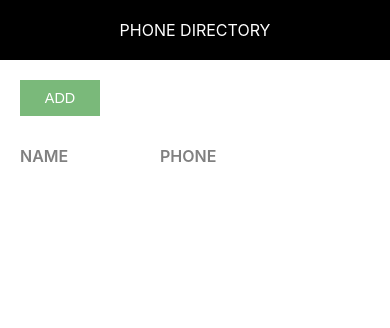
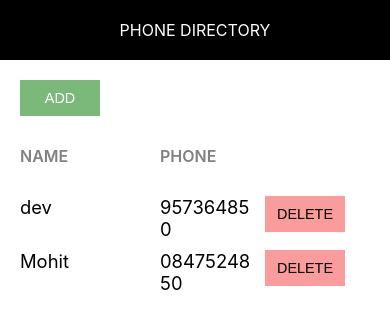
Before and after one commit to devkrishn/phone-directory, a React (Create React App) app: page / in a window 390 px wide. Shown: the top 328 px of the page. Built offline with nearby package versions, Linux system fonts and the light colour scheme.

Commit message:
Added ‘PhoneDirectory’ as smart component, renamed ‘App’ as ‘ShowSubscribers’ and converted ‘AddSubscribers’ and ‘ShowSubscribers’ as dumb components

```diff
--- a/src/AddSubscriber.js
+++ b/src/AddSubscriber.js
@@ -22,6 +22,12 @@ class AddSubscriber extends Component{
         console.log(this.state);
     }
 
+    onFormSubmitted = (e) => {
+        e.preventDefault();
+        this.props.addSubscriberHandler(this.state);
+        this.setState({id: 0, name: '', phone: ''})
+    }
+
     render(){
         const {name, phone} = this.state;
         return(
@@ -29,7 +35,7 @@ class AddSubscriber extends Component{
                 <Header heading="Add Subscriber"/>
                 <div className="component-body-container">
                     <button className="custom-btn">Back</button>
-                    <form className="subscriber-form">
+                    <form className="subscriber-form" onSubmit={this.onFormSubmitted.bind(this)}>
                         <label htmlFor="name" className="label-control">Name: </label><br/>
                         <input id="name" type="text" className="input-control" name="name" onChange={this.inputChangedHandler}/><br/><br/>
                         <label htmlFor="phone" className="label-control">Phone: </label><br/>
--- /dev/null
+++ b/src/PhoneDirectory.js
@@ -0,0 +1,43 @@
+import React, {Component} from 'react';
+import AddSubscriber from './AddSubscriber';
+import ShowSubscribers from './ShowSubscribers';
+
+class PhoneDirectory extends Component{
+    constructor(){
+        super();
+        this.state = {
+            subscribersList: [{
+                id: 1,
+                name: "dev",
+                phone: "957364850"
+            },
+            {
+                id: 2,
+                name: "Mohit",
+                phone: "0847524850"
+            }]
+        }
+    }
+
+    addSubscriberHandler = (newSubscriber) =>{
+        let subscribersList = this.state.subscribersList;
+        if(subscribersList.length > 0){
+            newSubscriber.id = subscribersList[subscribersList.length -1].id + 1;
+        }
+        else{
+            newSubscriber.id = 1;
+        }
+        subscribersList.push(newSubscriber);
+        this.setState({subscribersList: subscribersList});
+        console.log("Phone Directory")
+        console.log(this.state.subscribersList);
+    }
+    render(){
+        return(
+            //<AddSubscriber addSubscriberHandler={this.addSubscriberHandler}/>
+            <ShowSubscribers subscribersList={this.state.subscribersList}/>
+        )
+    }
+}
+
+export default PhoneDirectory;
--- a/src/App.js
+++ b/src/ShowSubscribers.js
@@ -1,6 +1,7 @@
 import React, { Component } from "react";
 import Header from "./Header";
-import './App.css'
+import './ShowSubscribers.css'
+import './Common/Common.css'
 
     // let subscribers = [
     //   {
@@ -14,17 +15,11 @@ import './App.css'
     //   }
     // ]
 
-class App extends Component {
+class ShowSubscribers extends Component {
 
-    constructor()
-    {
-      super();
-      this.state = {
-        subscribersListToShow: []
-      }
-    }
 
   render() {
+    console.log("Render Called")
     return (
       <div className="component-container">
 
@@ -39,7 +34,7 @@ class App extends Component {
 
 
           {
-            this.state.subscribersListToShow.map(sub => {
+            this.props.subscribersList.map(sub => {
               return <div key={sub.id} className="grid-container">
                 <span className="grid-item">{sub.name}</span>
                 <span className="grid-item">{sub.phone}</span>
@@ -60,4 +55,4 @@ class App extends Component {
   }
 }
 
-export default App;
+export default ShowSubscribers;
--- a/src/index.js
+++ b/src/index.js
@@ -1,12 +1,13 @@
 import React from 'react';
 import ReactDOM from 'react-dom';
 import './index.css';
-import App from './App';
+import ShowSubscribers from './ShowSubscribers';
 import AddSubscriber from './AddSubscriber';
 import reportWebVitals from './reportWebVitals';
 import './Common/Common.css'
+import PhoneDirectory from './PhoneDirectory';
 
-ReactDOM.render(<App />, document.getElementById('root'));
+ReactDOM.render(<PhoneDirectory />, document.getElementById('root'));
 // ReactDOM.render(
 //   <React.StrictMode>
 //     <AddSubscriber />
```
Also changed, not shown: src/ShowSubscribers.css (renamed from src/App.css).
